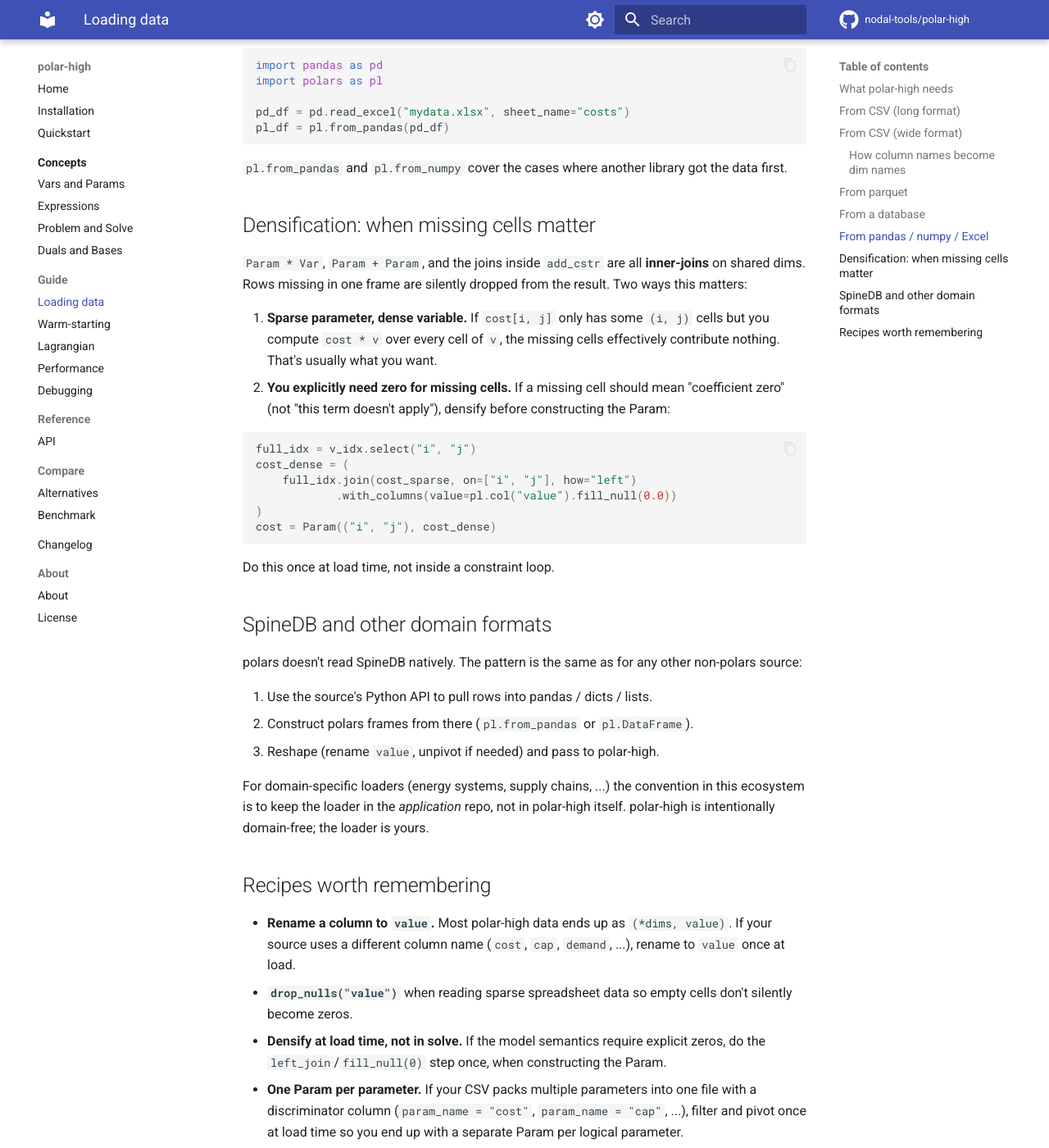
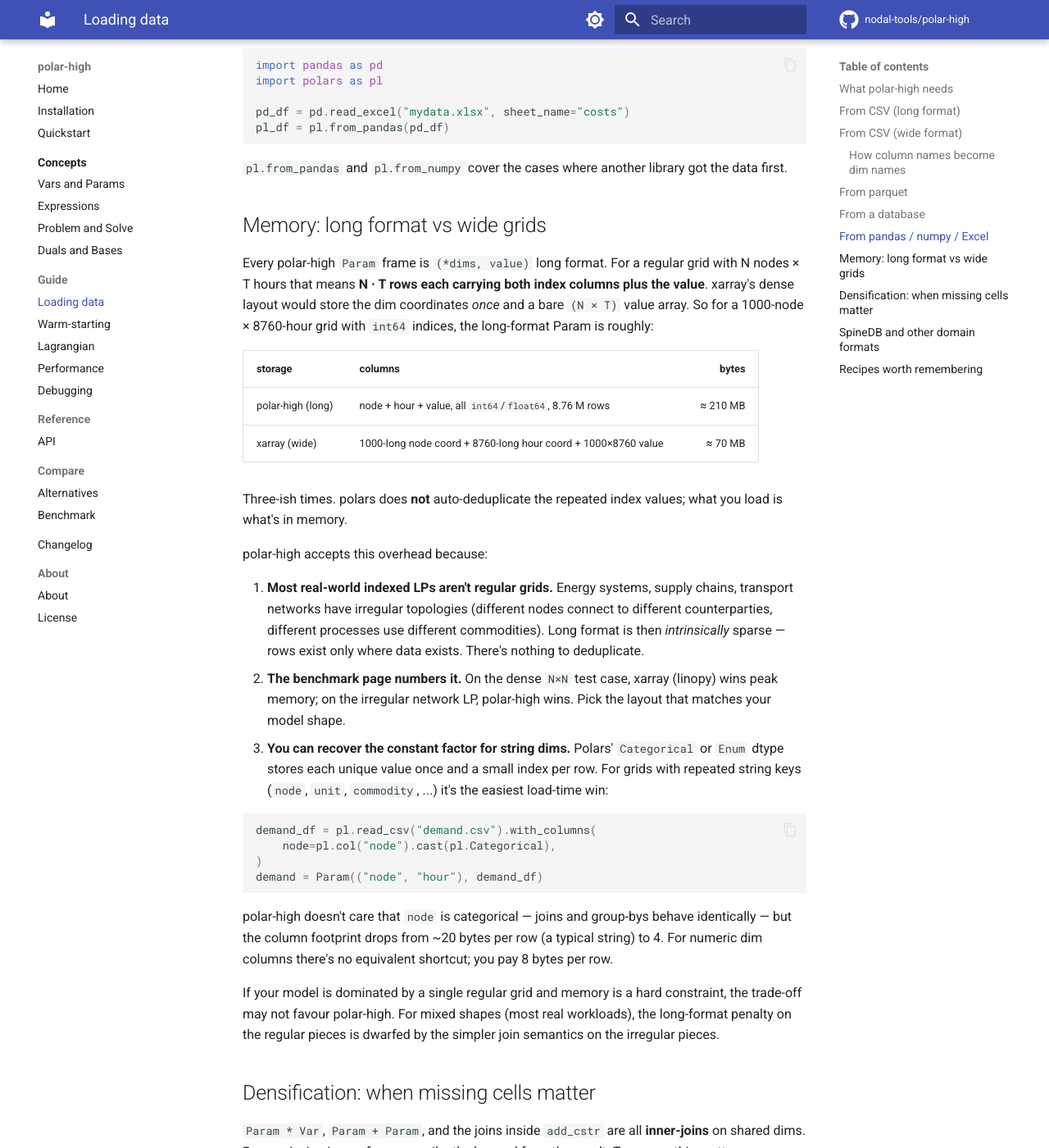
Before and after one commit to nodal-tools/polar-high, an MkDocs documentation site: the page built from docs/guide/loading-data.md, in a window 1280 px wide and 1400 px high, scrolled down 2900 px. Shown: the whole window at 82% size. Built offline with MkDocs 1.6.1 and Material for MkDocs 9.7.7, drawn with Linux system fonts in a browser that asks for light colours; comment, search, counter and statistics services are not loaded; the version menu is left out.

Commit message:
docs(loading-data): explain long-format memory cost on regular grids
The wide-vs-long question comes up: polars doesn't auto-deduplicate
repeated dim columns, so a regular N x T grid pays roughly 3x the
peak memory of xarray's dense layout. Documents the trade-off with
a concrete numeric example, the architectural reasoning (irregular
topologies dominate; long format is intrinsically sparse there),
and the Categorical / Enum dtype recipe that recovers most of the
constant factor for string-keyed dims.

Co-Authored-By: Claude Opus 4.7 (1M context) <noreply@anthropic.com>

````diff
--- a/docs/guide/loading-data.md
+++ b/docs/guide/loading-data.md
@@ -148,6 +148,58 @@ pl_df = pl.from_pandas(pd_df)
 `pl.from_pandas` and `pl.from_numpy` cover the cases where another
 library got the data first.
 
+## Memory: long format vs wide grids
+
+Every polar-high `Param` frame is `(*dims, value)` long format. For
+a regular grid with N nodes × T hours that means **N · T rows each
+carrying both index columns plus the value**. xarray's dense layout
+would store the dim coordinates *once* and a bare `(N × T)` value
+array. So for a 1000-node × 8760-hour grid with `int64` indices,
+the long-format Param is roughly:
+
+| storage | columns | bytes |
+|---|---|---:|
+| polar-high (long) | node + hour + value, all `int64`/`float64`, 8.76 M rows | ≈ 210 MB |
+| xarray (wide) | 1000-long node coord + 8760-long hour coord + 1000×8760 value | ≈ 70 MB |
+
+Three-ish times. polars does **not** auto-deduplicate the repeated
+index values; what you load is what's in memory.
+
+polar-high accepts this overhead because:
+
+1. **Most real-world indexed LPs aren't regular grids.** Energy
+   systems, supply chains, transport networks have irregular
+   topologies (different nodes connect to different counterparties,
+   different processes use different commodities). Long format is
+   then *intrinsically* sparse — rows exist only where data
+   exists. There's nothing to deduplicate.
+2. **The benchmark page numbers it.** On the dense `N×N` test case,
+   xarray (linopy) wins peak memory; on the irregular network LP,
+   polar-high wins. Pick the layout that matches your model shape.
+3. **You can recover the constant factor for string dims.** Polars'
+   `Categorical` or `Enum` dtype stores each unique value once and
+   a small index per row. For grids with repeated string keys
+   (`node`, `unit`, `commodity`, ...) it's the easiest load-time
+   win:
+
+   ```python
+   demand_df = pl.read_csv("demand.csv").with_columns(
+       node=pl.col("node").cast(pl.Categorical),
+   )
+   demand = Param(("node", "hour"), demand_df)
+   ```
+
+   polar-high doesn't care that `node` is categorical — joins and
+   group-bys behave identically — but the column footprint drops
+   from ~20 bytes per row (a typical string) to 4. For numeric dim
+   columns there's no equivalent shortcut; you pay 8 bytes per row.
+
+If your model is dominated by a single regular grid and memory is
+a hard constraint, the trade-off may not favour polar-high. For
+mixed shapes (most real workloads), the long-format penalty on the
+regular pieces is dwarfed by the simpler join semantics on the
+irregular pieces.
+
 ## Densification: when missing cells matter
 
 `Param * Var`, `Param + Param`, and the joins inside `add_cstr` are
````
